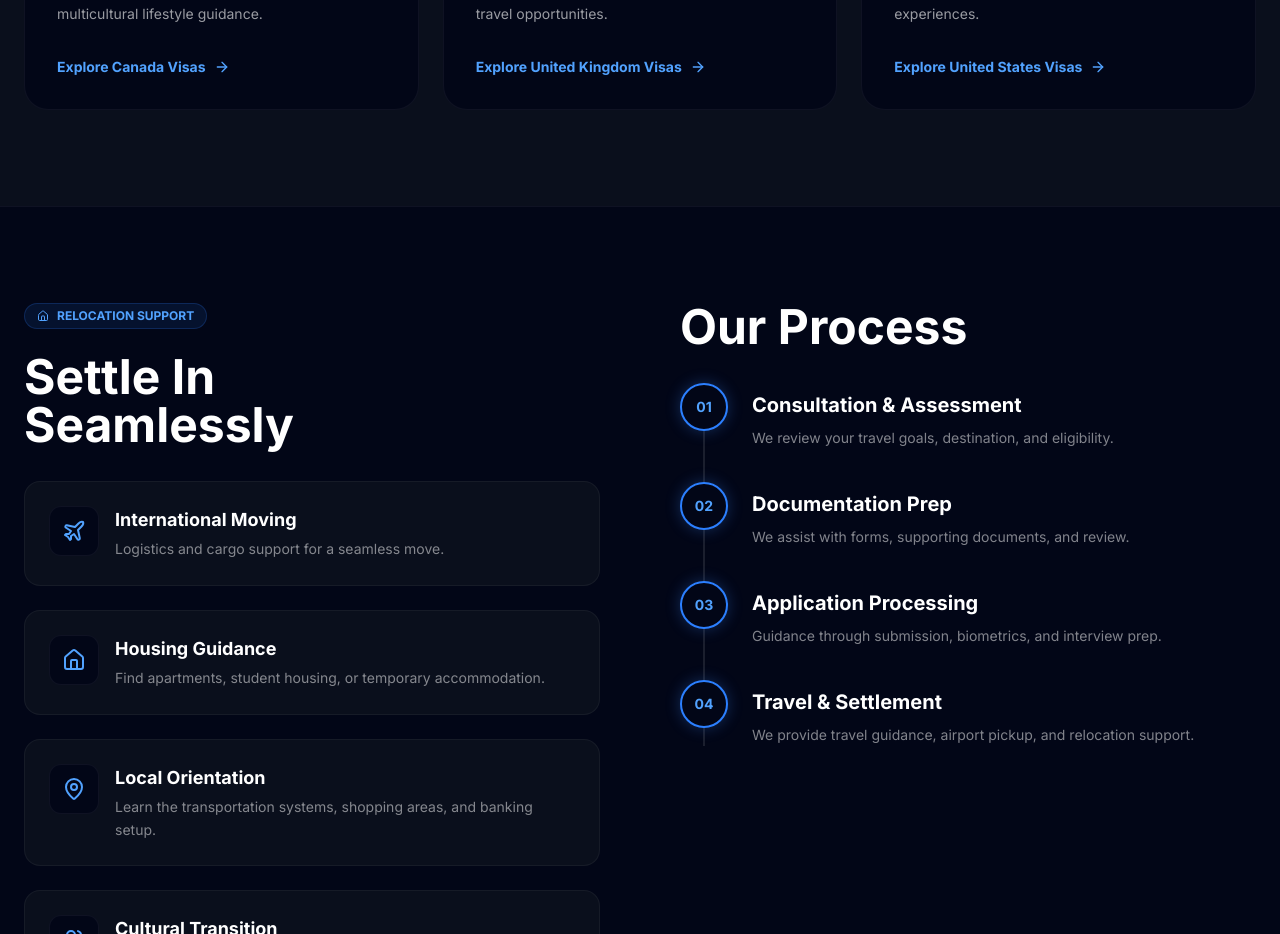
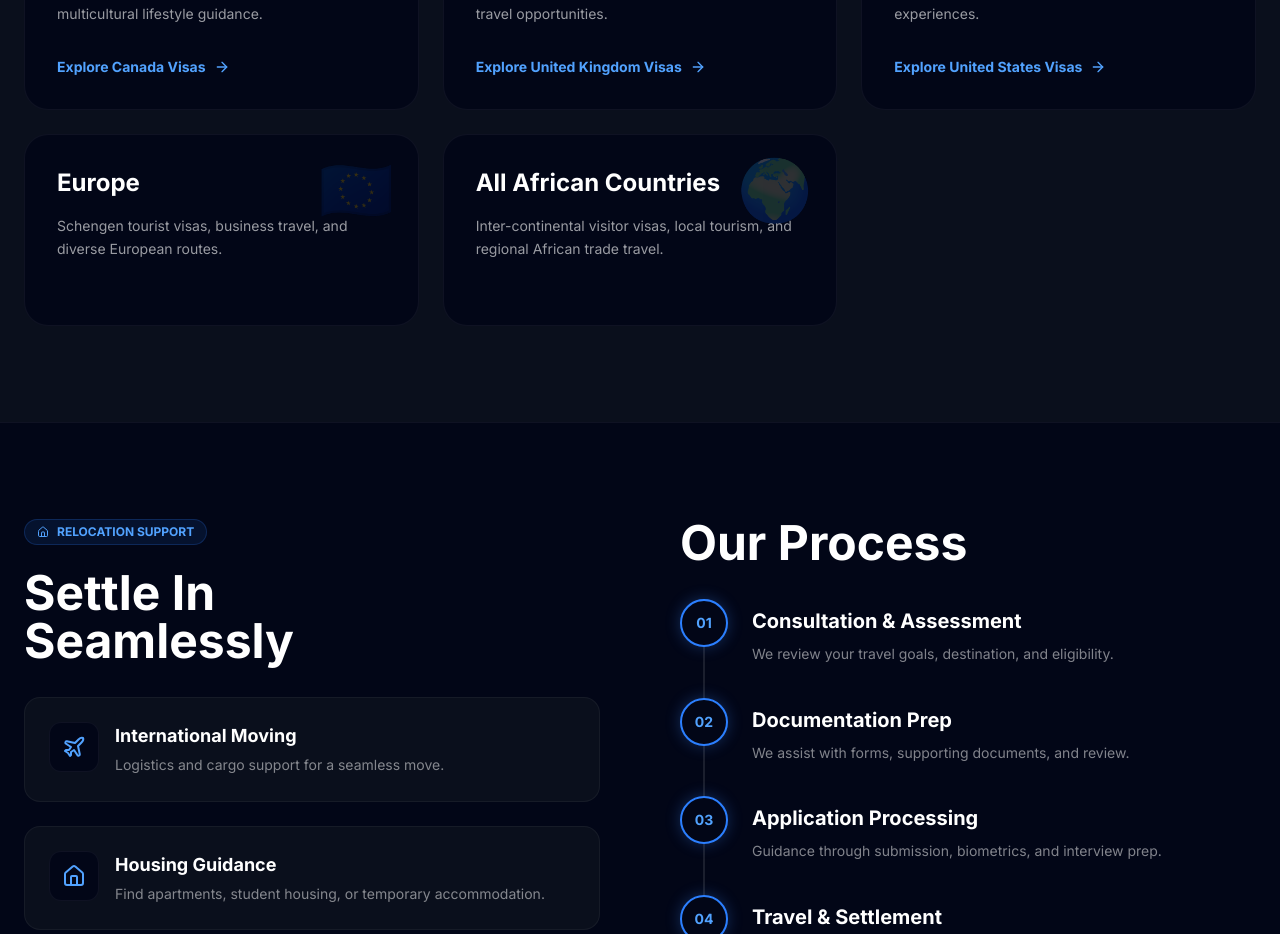
Before and after one commit to heekmerh/fenway4u, a Next.js app: page /relocation-support in a window 1280 px wide. Shown: the part 2700-3634 px from the top of the page. Built offline with nearby package versions, Linux system fonts and the light colour scheme.

Commit message:
feat: wire Learn More tabs to open consultation modal, add Europe and African destinations to relocation page

```diff
--- a/src/app/relocation-support/page.tsx
+++ b/src/app/relocation-support/page.tsx
@@ -34,7 +34,9 @@ const visaSupport = [
 const destinations = [
   { name: "Canada", desc: "Visitor visa pathways, relocation support, and multicultural lifestyle guidance.", flag: "🇨🇦" },
   { name: "United Kingdom", desc: "Tourist visits, family reunification, and business travel opportunities.", flag: "🇬🇧" },
-  { name: "United States", desc: "Tourism, business visits, and unmatched travel experiences.", flag: "🇺🇸" }
+  { name: "United States", desc: "Tourism, business visits, and unmatched travel experiences.", flag: "🇺🇸" },
+  { name: "Europe", desc: "Schengen tourist visas, business travel, and diverse European routes.", flag: "🇪🇺" },
+  { name: "All African Countries", desc: "Inter-continental visitor visas, local tourism, and regional African trade travel.", flag: "🌍" }
 ];
 
 const relocationServices = [
@@ -287,9 +289,11 @@ Thank you.`;
                 <div className="relative z-10 flex flex-col h-full">
                   <h3 className="font-bold text-2xl mb-4 text-white group-hover:text-blue-400 transition-colors">{dest.name}</h3>
                   <p className="text-sm text-white/60 leading-relaxed mb-8 flex-grow">{dest.desc}</p>
-                  <button className="text-sm font-bold text-blue-400 flex items-center gap-2 group-hover:gap-3 transition-all">
-                    Explore {dest.name} Visas <ArrowRight className="w-4 h-4" />
-                  </button>
+                  {dest.name !== "Europe" && dest.name !== "All African Countries" && (
+                    <button className="text-sm font-bold text-blue-400 flex items-center gap-2 group-hover:gap-3 transition-all">
+                      Explore {dest.name} Visas <ArrowRight className="w-4 h-4" />
+                    </button>
+                  )}
                 </div>
               </div>
             ))}
--- a/src/app/study-visa/page.tsx
+++ b/src/app/study-visa/page.tsx
@@ -284,9 +284,12 @@ export default function StudyVisaPage() {
                   </div>
                 </div>
 
-                <Link href="#" className="w-full block text-center bg-white/5 hover:bg-[#D4AF37] hover:text-[#0B132B] border border-white/10 hover:border-transparent py-3 rounded-xl font-bold transition-all">
+                <button
+                  onClick={() => window.dispatchEvent(new CustomEvent("open-contact-modal"))}
+                  className="w-full block text-center bg-white/5 hover:bg-[#D4AF37] hover:text-[#0B132B] border border-white/10 hover:border-transparent py-3 rounded-xl font-bold transition-all cursor-pointer"
+                >
                   Learn More
-                </Link>
+                </button>
               </motion.div>
             ))}
           </div>
--- a/src/components/sections/Services.tsx
+++ b/src/components/sections/Services.tsx
@@ -62,9 +62,12 @@ export function Services() {
               <h3 className="text-xl font-bold text-white mb-3">{service.title}</h3>
               <p className="text-white/60 mb-6 line-clamp-2">{service.desc}</p>
 
-              <Link href={service.href} className="inline-flex items-center text-sm font-bold text-[#D4AF37] group-hover:text-[#F3C332]">
+              <button
+                onClick={() => window.dispatchEvent(new CustomEvent("open-contact-modal"))}
+                className="inline-flex items-center text-sm font-bold text-[#D4AF37] group-hover:text-[#F3C332] bg-transparent border-none outline-none cursor-pointer"
+              >
                 Learn more <ArrowRight className="w-4 h-4 ml-2 group-hover:translate-x-1 transition-transform" />
-              </Link>
+              </button>
             </motion.div>
           ))}
         </div>
```
